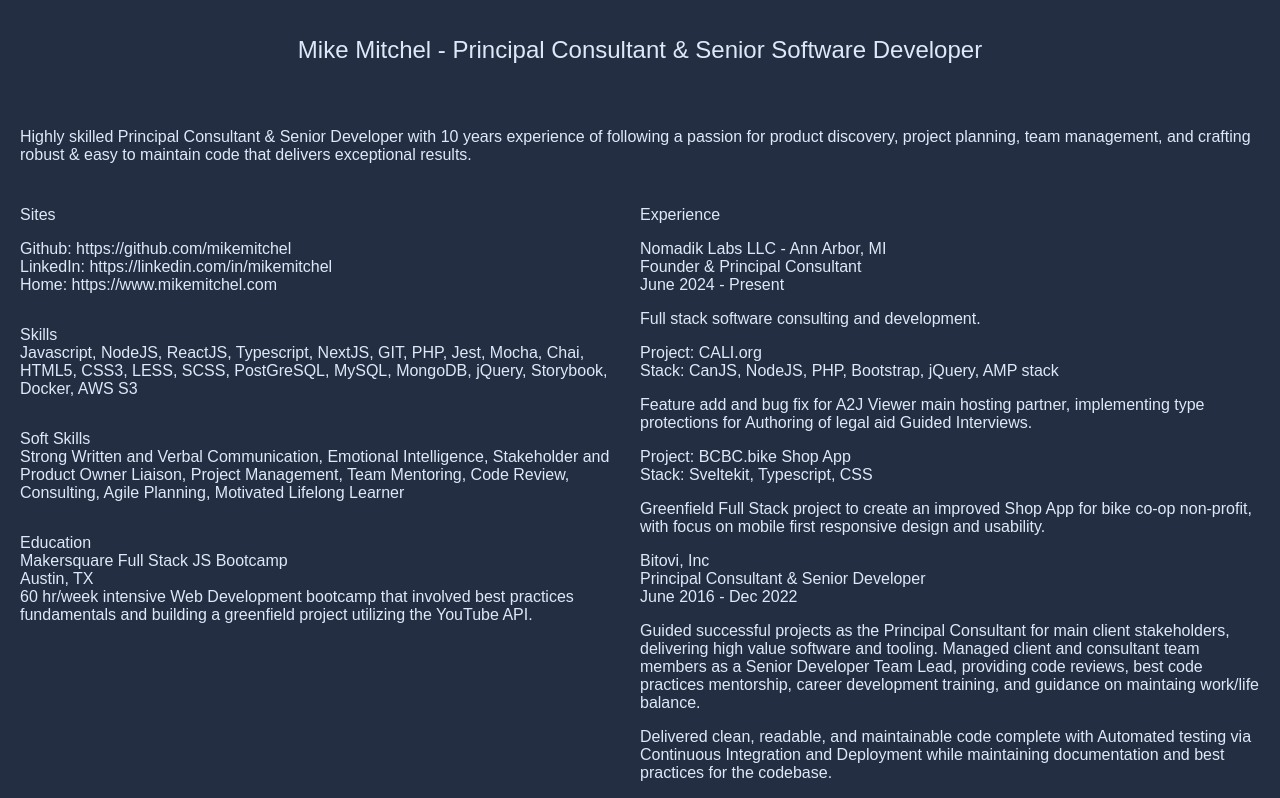
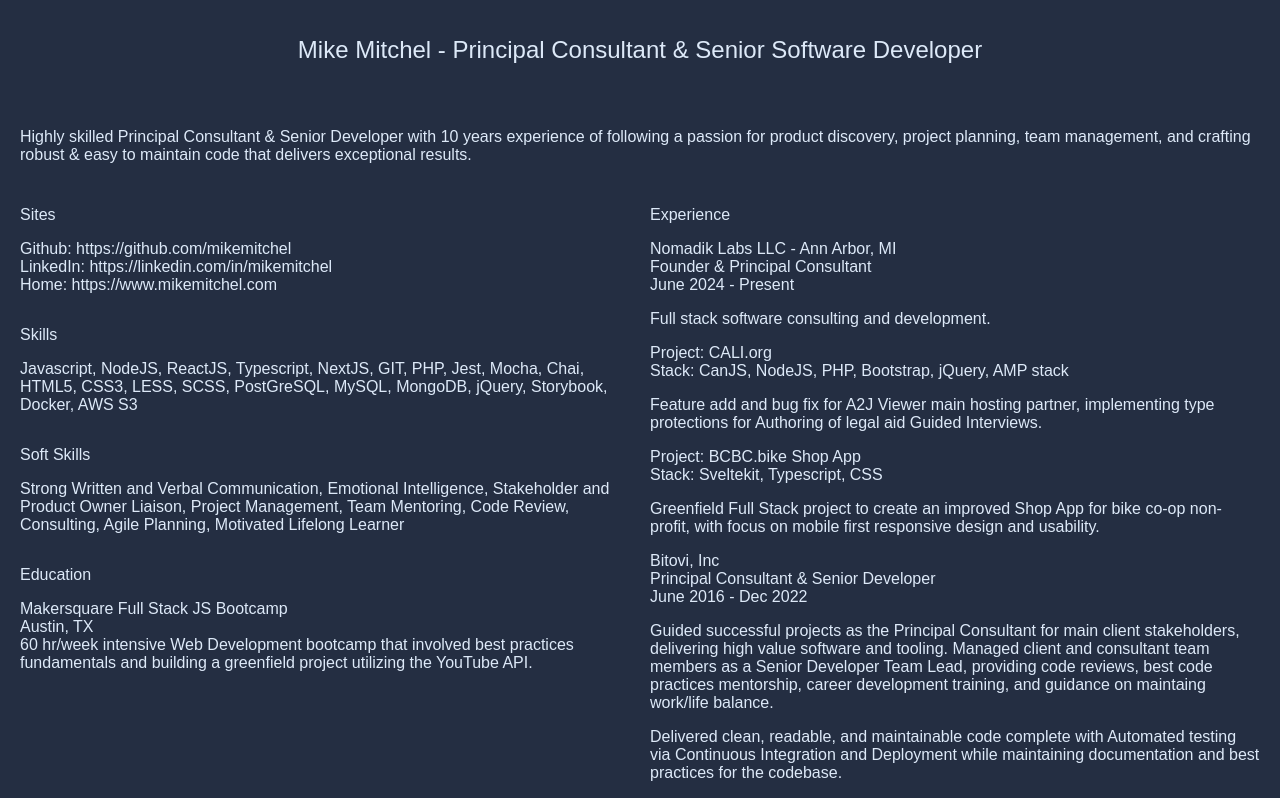
Before and after one commit to mikemitchel/portfolio, a SvelteKit app: page / in a window 1280 px wide. Shown: the top 798 px of the page. Built offline with nearby package versions, Linux system fonts and the light colour scheme.

Commit message:
unify sub-sections

```diff
--- a/src/routes/+page.svelte
+++ b/src/routes/+page.svelte
@@ -40,23 +40,29 @@
 			</div>
 			<div class="skills section">
 				<div>Skills</div>
+				<div class="sub-section">
 					{#each resume.skills as skill}
 						{skill}
 					{/each}
 				</div>
+			</div>
 			<div class="softSkills section">
 				<div>Soft Skills</div>
+				<div class="sub-section">
 					{#each resume.softSkills as softSkill}
 						{softSkill}
 					{/each}
 				</div>
+			</div>
 			<div class="education section">
 				<div>Education</div>
+				<div class="sub-section">
 					{#each resume.education as edu}
 						<div>{edu.school}</div>
 						<div>{edu.location}</div>
 						<div>{edu.study}</div>
 					{/each}
+				</div>
 			</div>
 		</div>
 		<div class="column">
@@ -114,6 +120,7 @@
 		flex-direction: row;
 		flex-wrap: wrap;
 		width: 100%;
+		column-gap: 20px;
 	}
 
 	.column {
```
Lines whose indentation alone changed are shown as unchanged.
